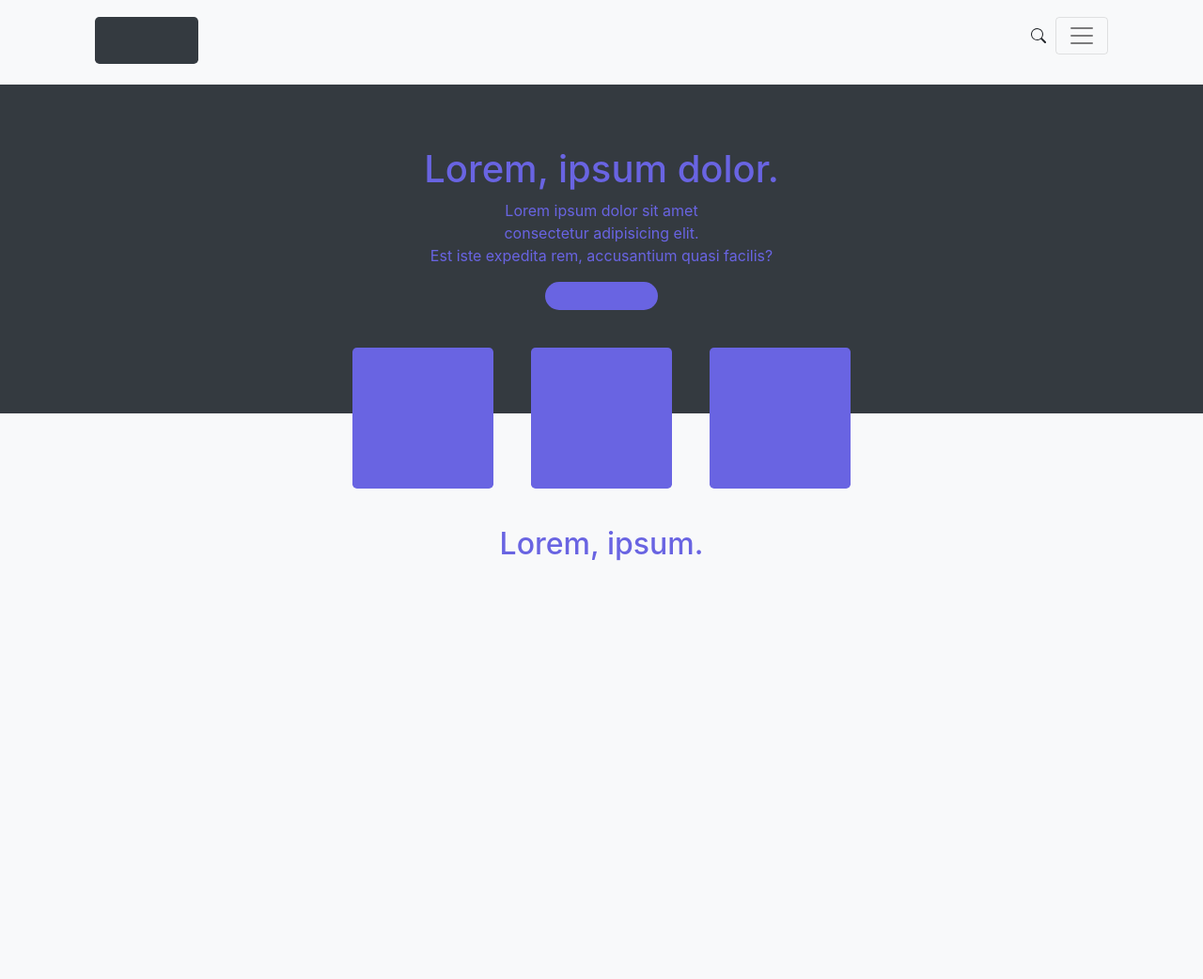
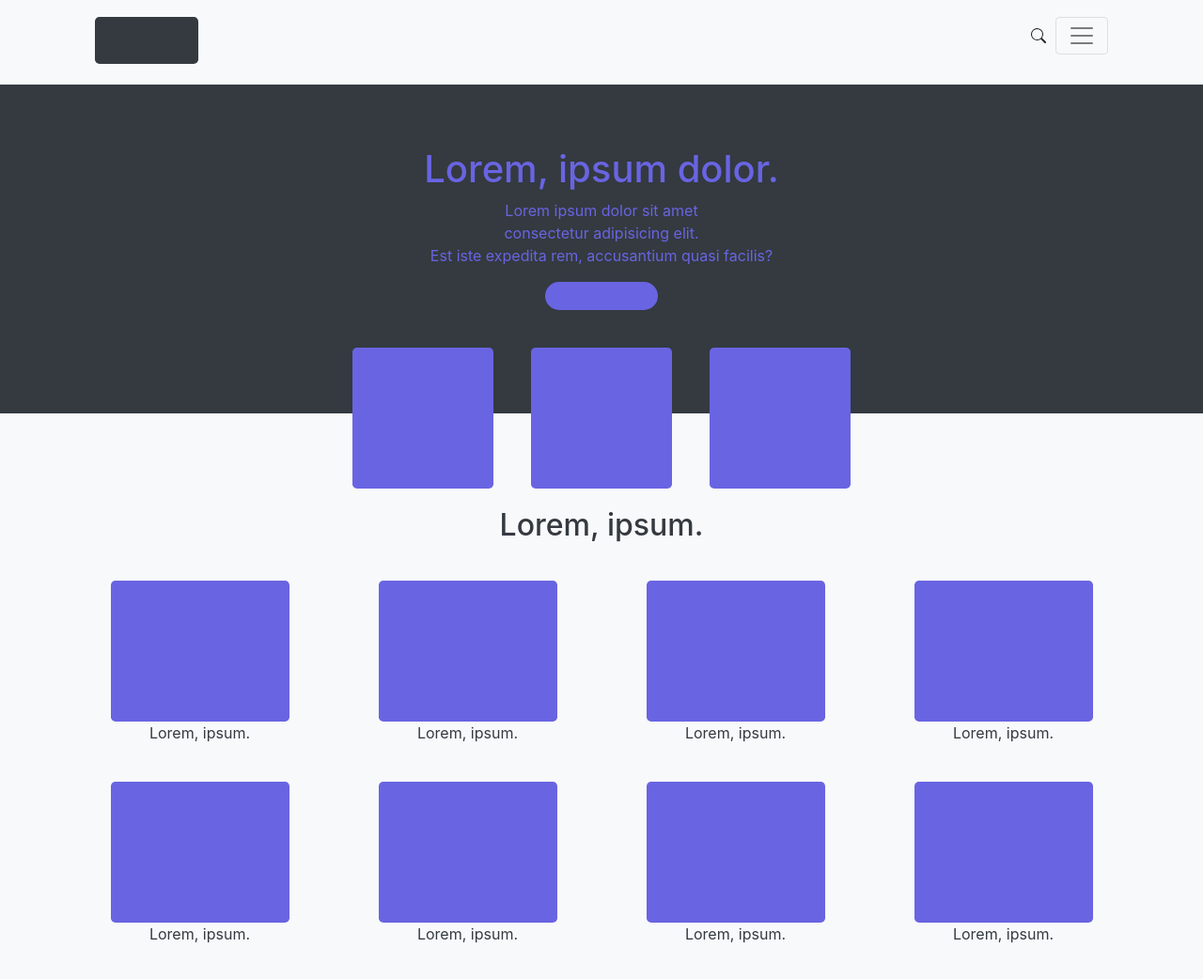
Before and after one commit to FreeFireMan/22.01-hw-bootstrap, a plain HTML site: page index.html in a window 1280 px wide. Shown: the top 1042 px of the page at 94% size. Drawn offline with nearby package versions, Linux system fonts and the light colour scheme.

Commit message:
top content

```diff
--- a/index.html
+++ b/index.html
@@ -28,13 +28,39 @@
         <p class="color text-center">Lorem ipsum dolor sit amet <br> consectetur adipisicing elit. <br> Est iste expedita rem, accusantium quasi facilis?</p>
         <div class="div-2 bg-violet rounded-pill mx-auto"></div>
 
-        <div class="row justify-content-center">
-            <div class="bg-violet rounded-lg div-3"></div>
-            <div class="bg-violet rounded-lg div-3"></div>
-            <div class="bg-violet rounded-lg div-3"></div>
+        <div class="row justify-content-center m40">
+            <div class="bg-violet rounded-lg div-3  h150 w150 m20"></div>
+            <div class="bg-violet rounded-lg div-3 h150 w150 m20"></div>
+            <div class="bg-violet rounded-lg div-3 h150 w150 m20"></div>
         </div>
 
-        <h2 class="color text-center">Lorem, ipsum.</h1>
+        <h2 class="text-dark text-center">Lorem, ipsum.</h1>
+
+        <div class="row justify-content-around m40">
+            <div class="col-2 bg-violet rounded-lg h150"></div>
+            <div class="col-2 bg-violet rounded-lg h150"></div>
+            <div class="col-2 bg-violet rounded-lg h150"></div>
+            <div class="col-2 bg-violet rounded-lg h150"></div>
+        </div>
+        <div class="row justify-content-around">
+            <div class="col-2 text-dark text-center">Lorem, ipsum.</div>
+            <div class="col-2 text-dark text-center">Lorem, ipsum.</div>
+            <div class="col-2 text-dark text-center">Lorem, ipsum.</div>
+            <div class="col-2 text-dark text-center">Lorem, ipsum.</div>
+        </div>
+
+        <div class="row justify-content-around m40">
+            <div class="col-2 bg-violet rounded-lg h150"></div>
+            <div class="col-2 bg-violet rounded-lg h150"></div>
+            <div class="col-2 bg-violet rounded-lg h150"></div>
+            <div class="col-2 bg-violet rounded-lg h150"></div>
+        </div>
+        <div class="row justify-content-around">
+            <div class="col-2 text-dark text-center ">Lorem, ipsum.</div>
+            <div class="col-2 text-dark text-center ">Lorem, ipsum.</div>
+            <div class="col-2 text-dark text-center ">Lorem, ipsum.</div>
+            <div class="col-2 text-dark text-center ">Lorem, ipsum.</div>
+        </div>
     </div>
 
     <script src="https://code.jquery.com/jquery-3.5.1.slim.min.js" integrity="sha384-DfXdz2htPH0lsSSs5nCTpuj/zy4C+OGpamoFVy38MVBnE+IbbVYUew+OrCXaRkfj" crossorigin="anonymous"></script>
--- a/style.css
+++ b/style.css
@@ -8,6 +8,19 @@
 .color {
     color: #6964e2;
 }
+.h150 {
+    height: 150px;
+}
+.w150 {
+    width: 150px;
+}
+.m40 {
+    margin-top: 40px;
+}
+.m20 {
+    margin: 0 20px;
+}
+
 
 .div-1 {
     height: 350px;
@@ -33,8 +46,6 @@ h1 {
     width: 120px;
     height: 30px;
 }
-.div-3 {
-    height: 150px;
-    width: 150px;
-    margin: 40px 20px;
+h2 {
+    margin-top: 20px;
 }
```
